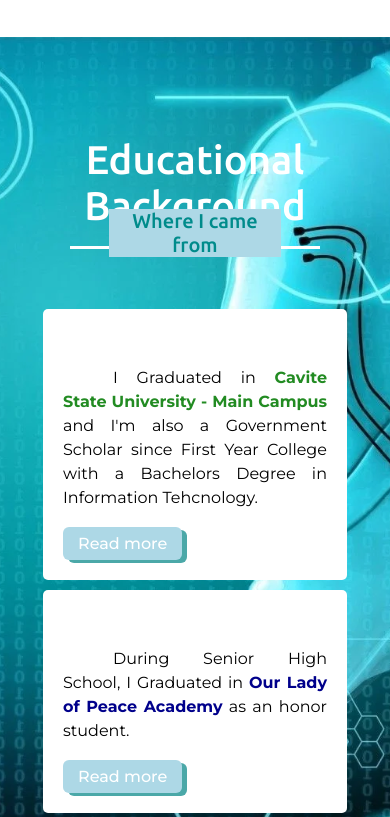
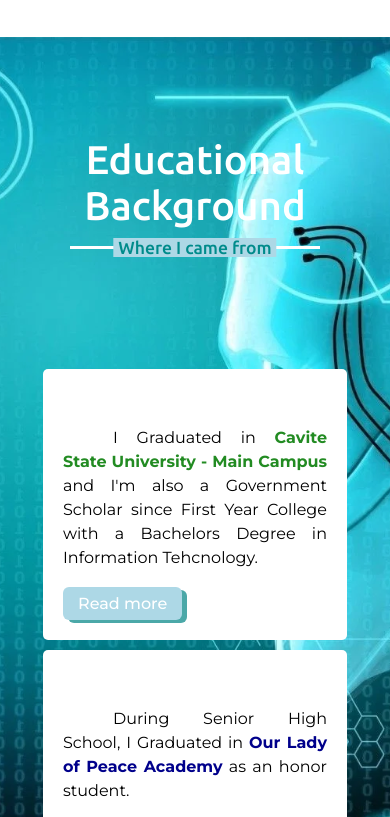
Before and after one commit to rhussatienza/MyPortfolio, a plain HTML site: page index.html in a window 390 px wide. Shown: the part 2260-3077 px from the top of the page. Drawn offline with nearby package versions, Linux system fonts and the light colour scheme.

Commit message:
latest commit

```diff
--- a/index.html
+++ b/index.html
@@ -52,6 +52,7 @@
         </div>
       </div>
     </section>
+
     <!-- about section start -->
     <section class="about" id="about">
       <div class="max-width">
@@ -85,7 +86,7 @@
               <span></span>
               <span></span>
               <a
-                href="data/KRRA_Resume.pdf"
+                href="data/Kharl_Rhussel_Atienza_Resume.pdf"
                 download="My Resume"
                 >Download Resume</a
               >
--- a/style.css
+++ b/style.css
@@ -45,6 +45,7 @@ section{
     font-family: 'Montserrat', sans-serif;
 }
 .about .about-content,
+.start .start-content,
 .services .serv-content,
 .skills .skills-content,
 .contact .contact-content{
@@ -1353,4 +1354,7 @@ footer span a:hover{
     .home .home-content .text-2{
         font-size: 40px;
     }
+    .start .title::after {
+      font-size: 17.5px;
+    }
 }
```
